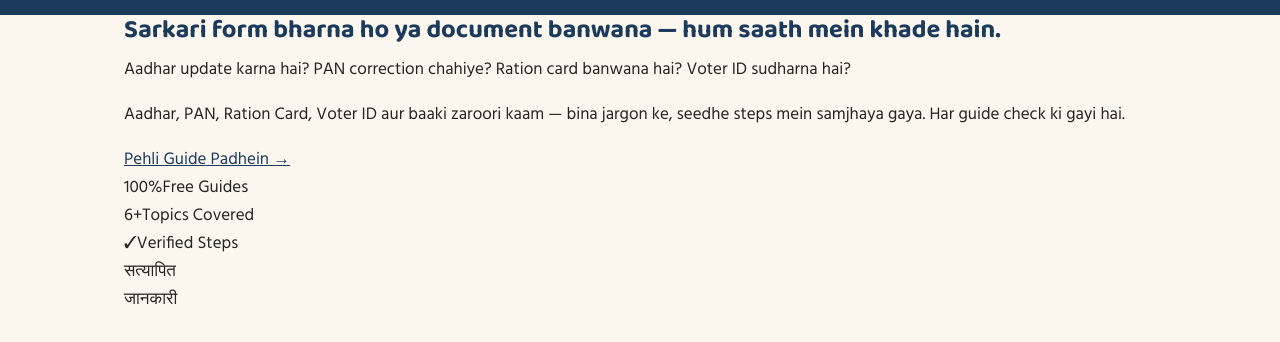
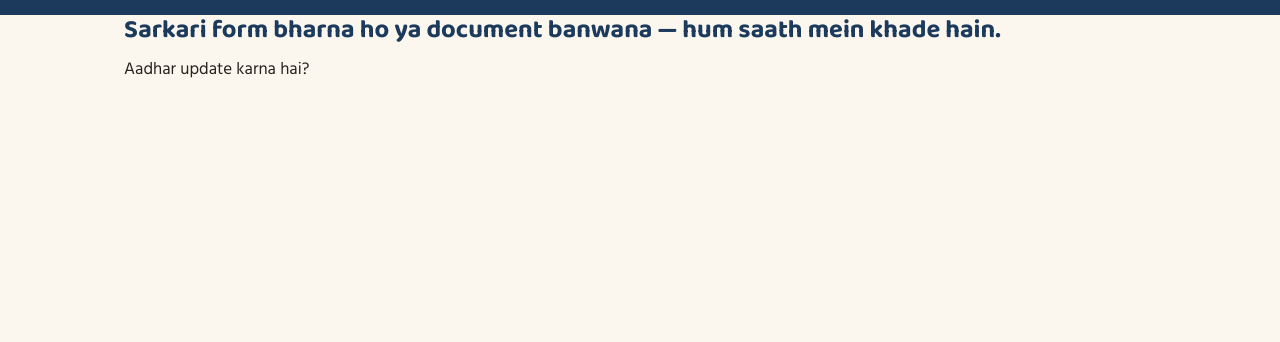
Before and after one commit to kanhaiyabasotra-boop/Sarkari-Sahayak, a plain HTML site: page index.html in a window 1280 px wide. Shown: the part 86-428 px from the top of the page. Drawn offline with Linux system fonts and the light colour scheme.

Commit message:
Update index.html

```diff
--- a/index.html
+++ b/index.html
@@ -35,28 +35,7 @@
 
       <div class="rotator">
         <span class="dot-live"></span>
-        <span class="rotor">
-          <span class="rotor-item">Aadhar update karna hai?</span>
-          <span class="rotor-item">PAN correction chahiye?</span>
-          <span class="rotor-item">Ration card banwana hai?</span>
-          <span class="rotor-item">Voter ID sudharna hai?</span>
-        </span>
+        <span class="rotor" id="rotor-text">Aadhar update karna hai?</span>
       </div>
-
-      <p class="lead">Aadhar, PAN, Ration Card, Voter ID aur baaki zaroori kaam — bina jargon ke, seedhe steps mein samjhaya gaya. Har guide check ki gayi hai.</p>
-      <a href="guide-aadhar-address.html" class="cta">Pehli Guide Padhein →</a>
-
-      <div class="stats-bar">
-        <div class="stat"><span class="num">100%</span><span class="lbl">Free Guides</span></div>
-        <div class="stat"><span class="num">6+</span><span class="lbl">Topics Covered</span></div>
-        <div class="stat"><span class="num">✓</span><span class="lbl">Verified Steps</span></div>
-      </div>
-    </div>
-    <div class="seal">
-      <span class="seal-text">सत्यापित<br>जानकारी</span>
-    </div>
-  </div>
-</section>
-
-<section>
-  <div class="wrap">
+      <script>
+        (function(
```
